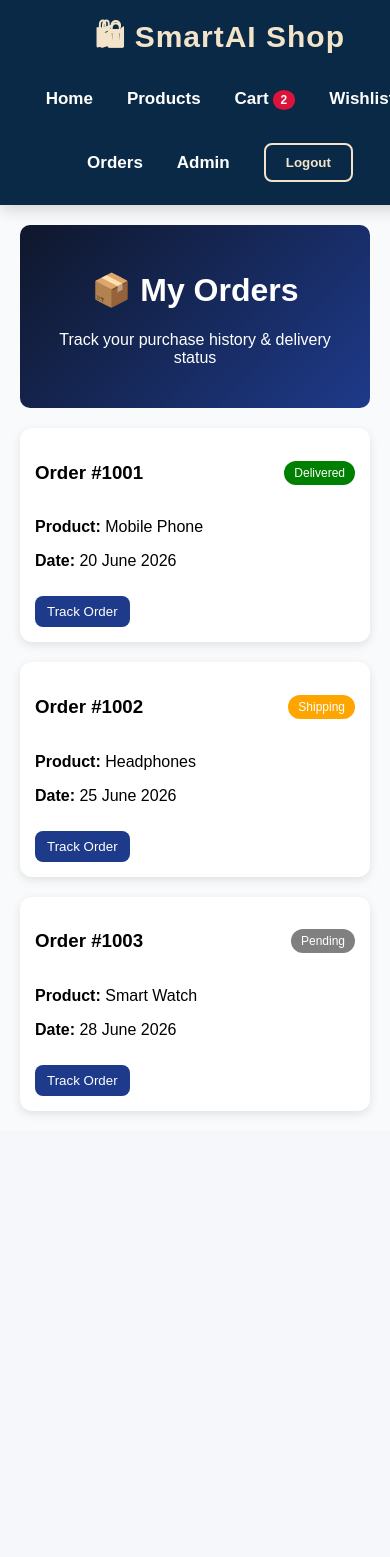
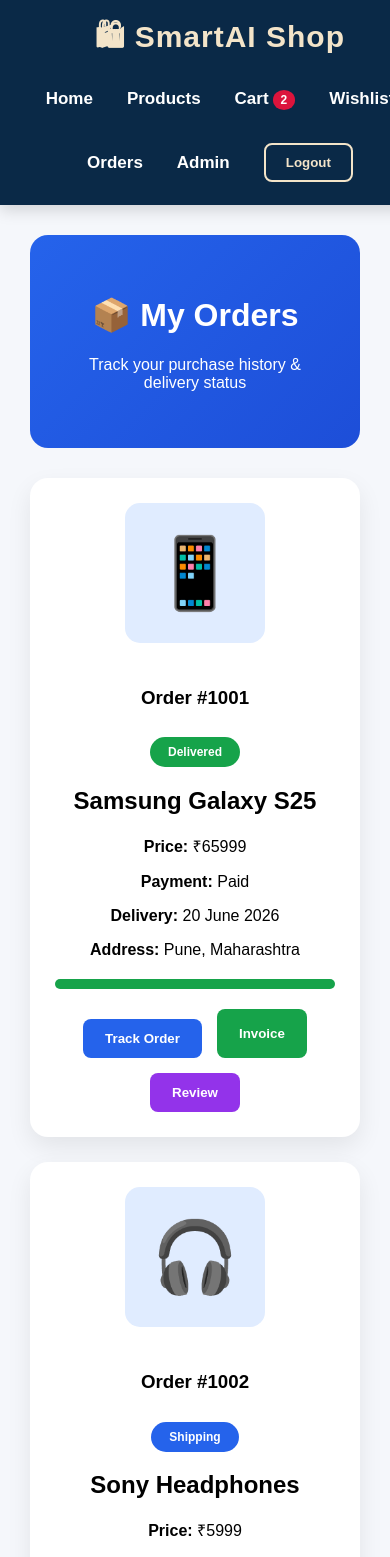
Before and after one commit to pallavinarsinge04/smart_ai_ecommerce, a React (Vite) app in the folder client/: page /orders in a window 390 px wide. Shown: the top 1557 px of the page. Before the commit the page ends 1131 px from the top, so only its background shows below. Built offline with nearby package versions, Linux system fonts and the light colour scheme; no server answers.

Commit message:
feat(orders): redesign orders page with dashboard, tracking, and modern UI

```diff
--- a/client/src/pages/Orders.css
+++ b/client/src/pages/Orders.css
@@ -83,3 +83,197 @@
   padding: 40px;
   border-radius: 10px;
 }
+.orders-container{
+padding:30px;
+background:#f5f7fb;
+min-height:100vh;
+}
+
+.orders-header{
+background:linear-gradient(135deg,#2563eb,#1d4ed8);
+color:white;
+padding:40px;
+border-radius:18px;
+text-align:center;
+margin-bottom:30px;
+}
+
+.summary-grid{
+display:grid;
+grid-template-columns:repeat(auto-fit,minmax(200px,1fr));
+gap:20px;
+margin-bottom:30px;
+}
+
+.summary-card{
+background:white;
+padding:25px;
+border-radius:15px;
+text-align:center;
+box-shadow:0 10px 20px rgba(0,0,0,.08);
+transition:.3s;
+}
+
+.summary-card:hover{
+transform:translateY(-6px);
+}
+
+.summary-card h2{
+font-size:35px;
+color:#2563eb;
+}
+
+.orders-grid{
+display:flex;
+flex-direction:column;
+gap:25px;
+}
+
+.order-card{
+display:flex;
+gap:25px;
+background:white;
+padding:25px;
+border-radius:18px;
+box-shadow:0 10px 25px rgba(0,0,0,.08);
+transition:.3s;
+}
+
+.order-card:hover{
+transform:translateY(-6px);
+}
+
+.order-image{
+width:140px;
+height:140px;
+background:#e0ecff;
+display:flex;
+align-items:center;
+justify-content:center;
+font-size:70px;
+border-radius:15px;
+}
+
+.order-content{
+flex:1;
+}
+
+.order-top{
+display:flex;
+justify-content:space-between;
+align-items:center;
+margin-bottom:15px;
+}
+
+.status{
+padding:8px 18px;
+border-radius:20px;
+font-weight:bold;
+color:white;
+}
+
+.delivered{
+background:#16a34a;
+}
+
+.shipping{
+background:#2563eb;
+}
+
+.pending{
+background:#f59e0b;
+}
+
+.progress{
+width:100%;
+height:10px;
+background:#ddd;
+border-radius:20px;
+margin:20px 0;
+overflow:hidden;
+}
+
+.progress-bar{
+height:100%;
+}
+
+.progress-bar.delivered{
+width:100%;
+background:#16a34a;
+}
+
+.progress-bar.shipping{
+width:70%;
+background:#2563eb;
+}
+
+.progress-bar.pending{
+width:30%;
+background:#f59e0b;
+}
+
+.btn-group{
+display:flex;
+gap:15px;
+margin-top:20px;
+flex-wrap:wrap;
+}
+
+.track-btn,
+.invoice-btn,
+.review-btn{
+padding:12px 22px;
+border:none;
+border-radius:8px;
+cursor:pointer;
+font-weight:bold;
+color:white;
+transition:.3s;
+}
+
+.track-btn{
+background:#2563eb;
+}
+
+.invoice-btn{
+background:#16a34a;
+}
+
+.review-btn{
+background:#9333ea;
+}
+
+.track-btn:hover,
+.invoice-btn:hover,
+.review-btn:hover{
+transform:scale(1.05);
+}
+
+.empty-orders{
+text-align:center;
+padding:70px;
+background:white;
+border-radius:15px;
+}
+
+@media(max-width:768px){
+
+.order-card{
+flex-direction:column;
+text-align:center;
+}
+
+.order-image{
+margin:auto;
+}
+
+.order-top{
+flex-direction:column;
+gap:10px;
+}
+
+.btn-group{
+justify-content:center;
+}
+
+}
--- a/client/src/pages/Orders.jsx
+++ b/client/src/pages/Orders.jsx
@@ -6,24 +6,35 @@
  const [orders] = useState([
   {
     id: "1001",
-      product: "Mobile Phone",
+    product: "Samsung Galaxy S25",
+    price: 65999,
     status: "Delivered",
+    payment: "Paid",
+    address: "Pune, Maharashtra",
     date: "20 June 2026",
+    image: "📱",
   },
   {
     id: "1002",
-      product: "Headphones",
+    product: "Sony Headphones",
+    price: 5999,
     status: "Shipping",
+    payment: "Paid",
+    address: "Mumbai, Maharashtra",
     date: "25 June 2026",
+    image: "🎧",
   },
   {
     id: "1003",
-      product: "Smart Watch",
+    product: "Apple Watch",
+    price: 29999,
     status: "Pending",
+    payment: "Cash on Delivery",
+    address: "Nagpur, Maharashtra",
     date: "28 June 2026",
+    image: "⌚",
   },
 ]);
-
   const getStatusClass = (status) => {
     if (status === "Delivered") return "delivered";
     if (status === "Shipping") return "shipping";
@@ -54,19 +65,55 @@
             orders.map((order) => (
              <div className="order-card" key={order.id}>
 
+<div className="order-image">
+{order.image}
+</div>
+
+<div className="order-content">
+
 <div className="order-top">
+
 <h3>Order #{order.id}</h3>
+
 <span className={`status ${getStatusClass(order.status)}`}>
 {order.status}
 </span>
+
 </div>
 
-                <p><b>Product:</b> {order.product}</p>
-                <p><b>Date:</b> {order.date}</p>
+<h2>{order.product}</h2>
+
+<p><strong>Price:</strong> ₹{order.price}</p>
+
+<p><strong>Payment:</strong> {order.payment}</p>
+
+<p><strong>Delivery:</strong> {order.date}</p>
+
+<p><strong>Address:</strong> {order.address}</p>
+
+<div className="progress">
+
+<div className={`progress-bar ${getStatusClass(order.status)}`}></div>
+
+</div>
+
+<div className="btn-group">
 
 <button className="track-btn">
 Track Order
 </button>
+
+<button className="invoice-btn">
+Invoice
+</button>
+
+<button className="review-btn">
+Review
+</button>
+
+</div>
+
+</div>
 
 </div>
             ))
```
Lines whose indentation alone changed are shown as unchanged.
